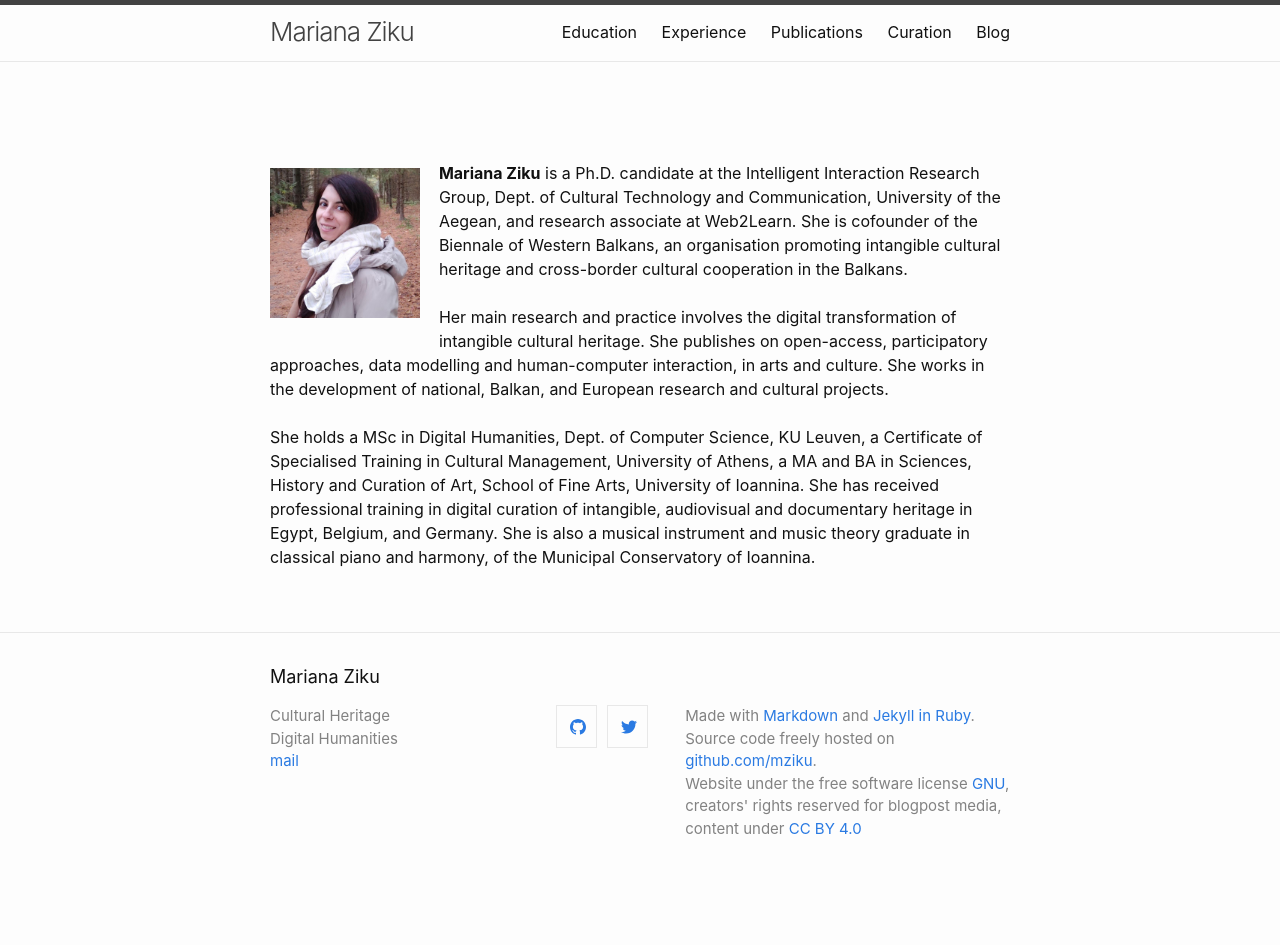
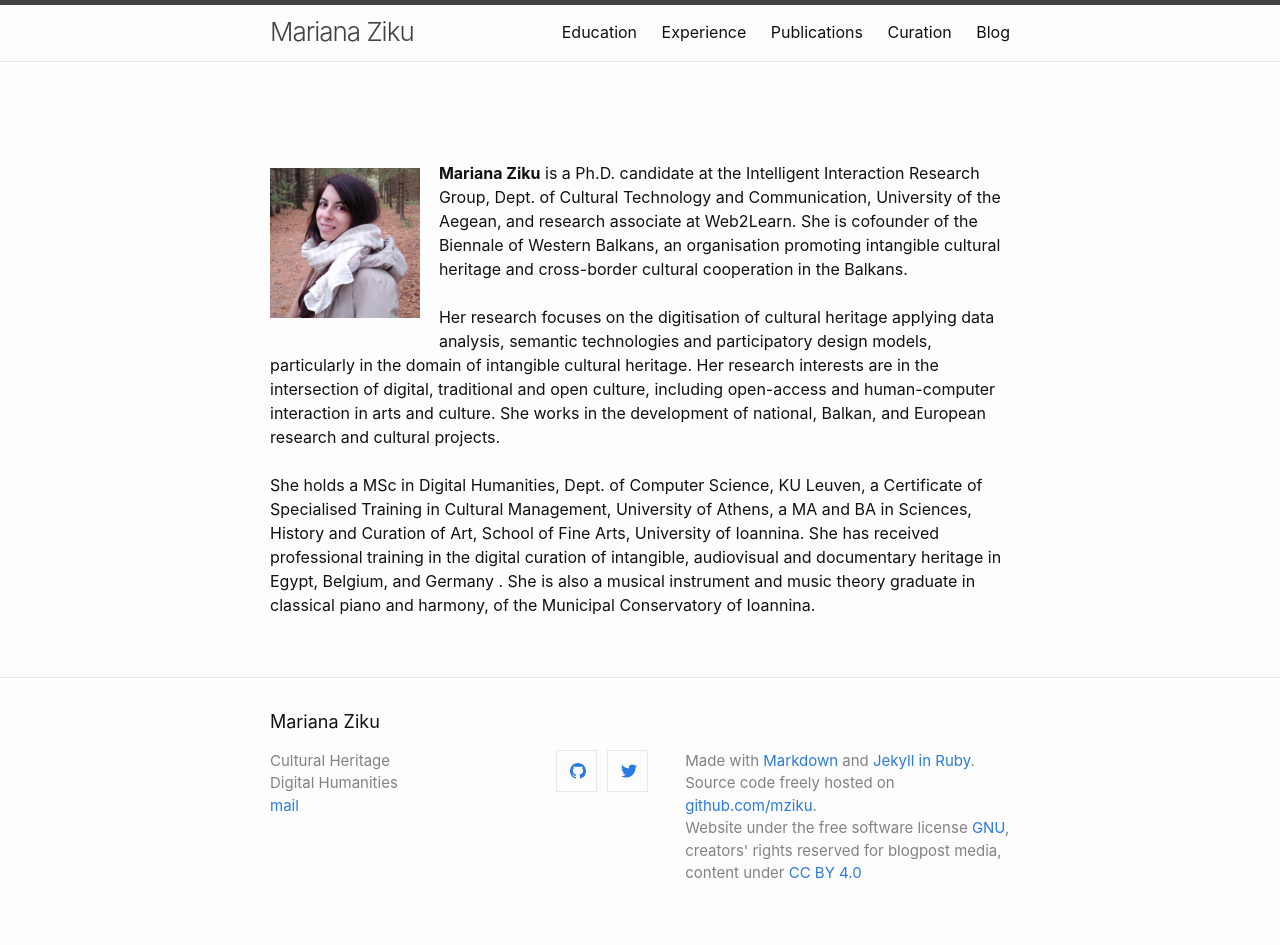
Before and after one commit to mziku/mziku.github.io, a Jekyll site: the page built from index.md, in a window 1280 px wide. Built offline with Jekyll 4.4.1, drawn with Linux system fonts in a browser that asks for light colours; before the commit the page ends 900 px from its top, so only the background shows below that.

Commit message:
index.md

```diff
--- a/index.md
+++ b/index.md
@@ -7,7 +7,7 @@ layout: page
 **Mariana Ziku** is a Ph.D. candidate at the Intelligent Interaction Research Group, Dept. of Cultural Technology and Communication, University of the Aegean, and research associate at Web2Learn. She is cofounder of the Biennale of Western Balkans, an organisation promoting intangible cultural heritage and cross-border cultural cooperation in the Balkans.
 <br>
 <br>
-Her main research and practice involves the digital transformation of intangible cultural heritage. She publishes on open-access, participatory approaches, data modelling and human-computer interaction, in arts and culture. She works in the development of national, Balkan, and European research and cultural projects.
+Her research focuses on the digitisation of cultural heritage applying data analysis, semantic technologies and participatory design models, particularly in the domain of intangible cultural heritage. Her research interests are in the intersection of digital, traditional and open culture, including open-access and human-computer interaction in arts and culture. She works in the development of national, Balkan, and European research and cultural projects.
 <br>
 <br>
-She holds a MSc in Digital Humanities, Dept. of Computer Science, KU Leuven, a Certificate of Specialised Training in Cultural Management, University of Athens, a MA and BA in Sciences, History and Curation of Art, School of Fine Arts, University of Ioannina. She has received professional training in digital curation of intangible, audiovisual and documentary heritage in Egypt, Belgium, and Germany. She is also a musical instrument and music theory graduate in classical piano and harmony, of the Municipal Conservatory of Ioannina.
+She holds a MSc in Digital Humanities, Dept. of Computer Science, KU Leuven, a Certificate of Specialised Training in Cultural Management, University of Athens, a MA and BA in Sciences, History and Curation of Art, School of Fine Arts, University of Ioannina. She has received professional training in the digital curation of intangible, audiovisual and documentary heritage in Egypt, Belgium, and Germany . She is also a musical instrument and music theory graduate in classical piano and harmony, of the Municipal Conservatory of Ioannina.
```
